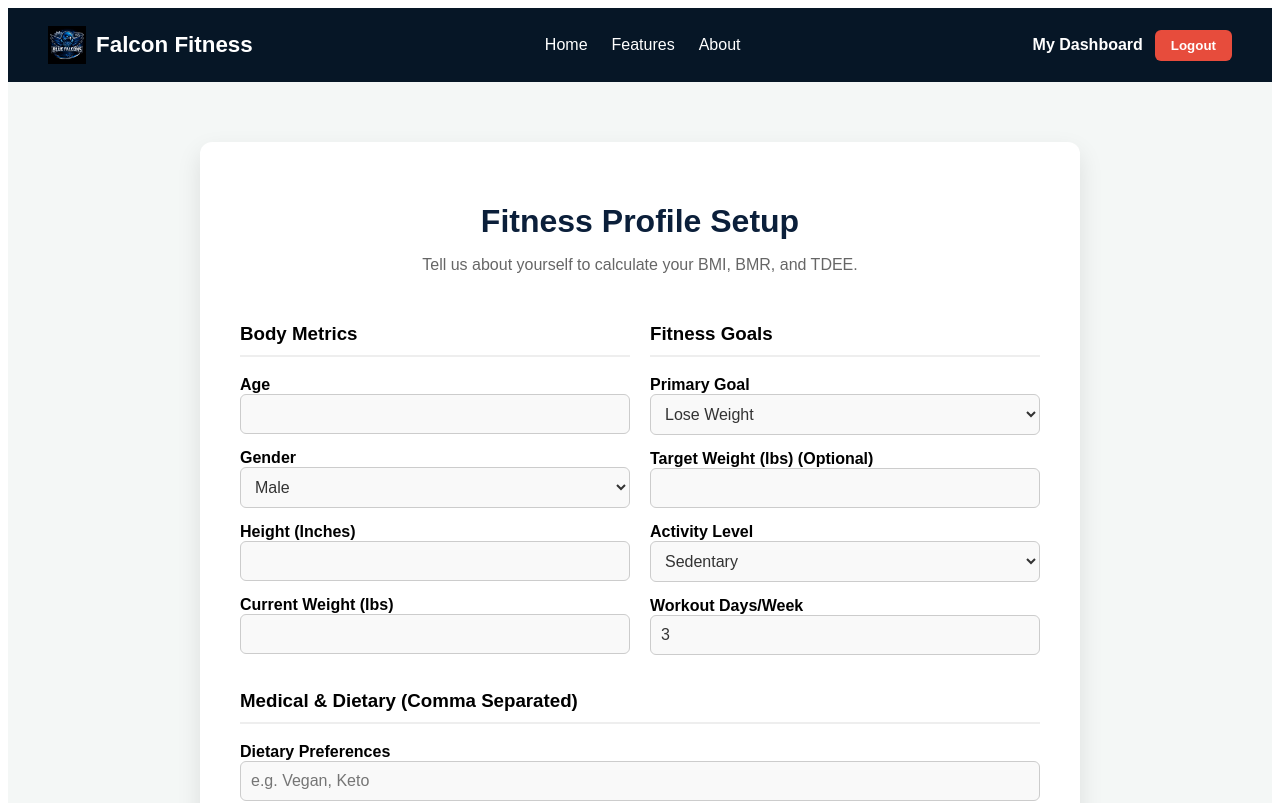
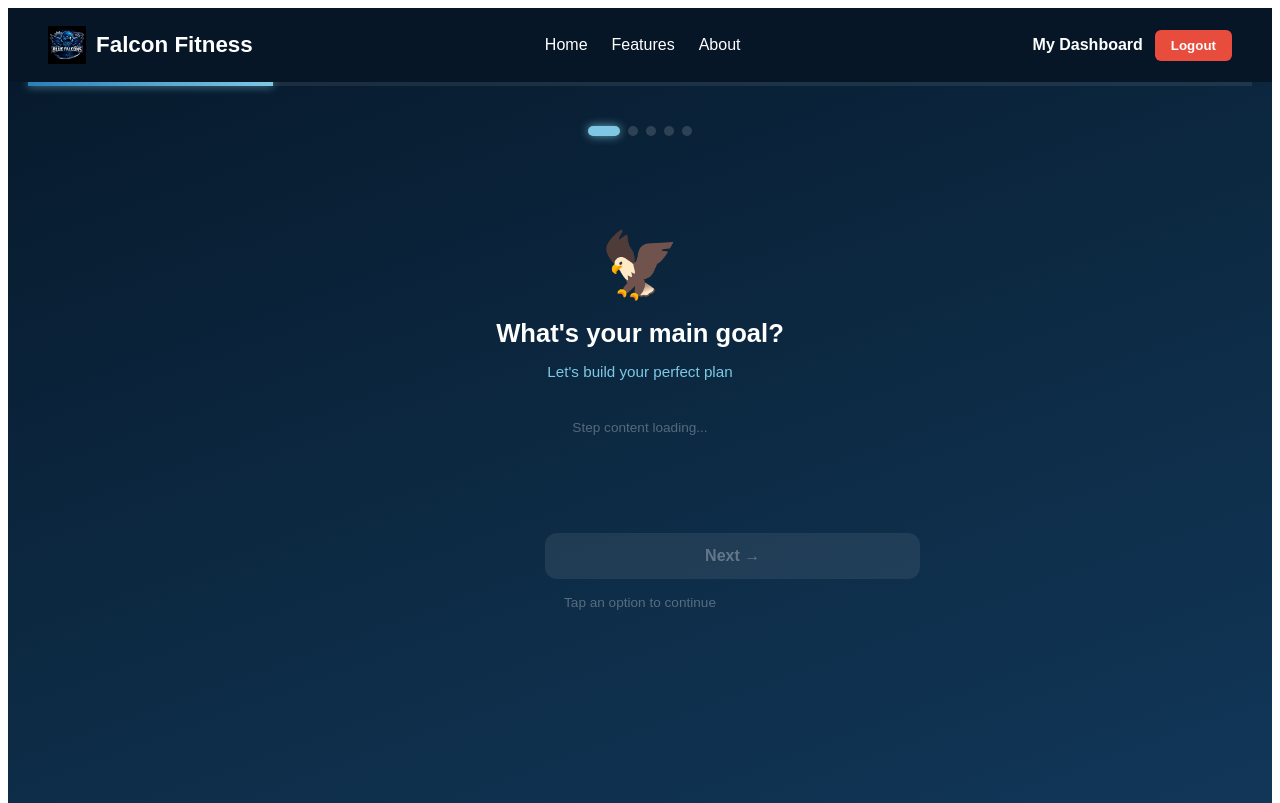
Before and after one commit to YXLuo95/CS3398-GroupProject, a React (Vite) app in the folder src/frontend/: page /quiz in a window 1280 px wide. Shown: the top 803 px of the page. Built offline with nearby package versions, Linux system fonts and the light colour scheme; sample sign-in values are in the browser's storage.

Commit message:
Add multi-step quiz wizard with progress bar and step navigation (T3S-24)

```diff
--- a/src/frontend/src/App.jsx
+++ b/src/frontend/src/App.jsx
@@ -3,6 +3,7 @@
 // ==========================================
 import React, { useState, useEffect ,useCallback} from "react";
 import { BrowserRouter as Router, Routes, Route, Link, useNavigate, useLocation } from "react-router-dom";
+import Quiz from "./pages/Quiz";
 import axios from 'axios';
 import { LineChart, Line, XAxis, YAxis, CartesianGrid, Tooltip, ResponsiveContainer } from 'recharts';
 import falconLogo from "./assets/blue-falcon-logo.png";
@@ -603,7 +604,7 @@ function App() {
           <Route path="/login" element={<Login />} />
           <Route path="/signup" element={<SignUp />} />
           <Route path="/dashboard" element={<Dashboard />} />
-          <Route path="/quiz" element={<OnboardingQuiz />} />
+          <Route path="/quiz" element={<Quiz />} />
         </Routes>
       </div>
     </Router>
--- a/src/frontend/src/pages/Quiz.jsx
+++ b/src/frontend/src/pages/Quiz.jsx
@@ -1,10 +1,185 @@
-// Quiz page component
-// This will capture the user's fitness goal (lose weight, gain muscle, etc.)
-export default function Quiz() {
+import { useReducer, useEffect, useState } from "react";
+import { useNavigate } from "react-router-dom";
+
+// ==========================================
+// STATE MANAGEMENT
+// ==========================================
+const initialState = {
+  step: 1,
+  direction: 1,
+  goal_type: "",
+  age: "",
+  gender: "",
+  height_in: "",
+  weight_lbs: "",
+  target_weight: "",
+  activity_level: "",
+  workout_days: "",
+  dietary_preferences: [],
+  allergies: [],
+  limitations: "",
+};
+
+function quizReducer(state, action) {
+  switch (action.type) {
+    case "SET_FIELD":
+      return { ...state, [action.field]: action.value };
+    case "TOGGLE_ARRAY":
+      const arr = state[action.field];
+      const exists = arr.includes(action.value);
+      return { ...state, [action.field]: exists ? arr.filter(v => v !== action.value) : [...arr, action.value] };
+    case "NEXT_STEP":
+      return { ...state, step: state.step + 1, direction: 1 };
+    case "PREV_STEP":
+      return { ...state, step: state.step - 1, direction: -1 };
+    default:
+      return state;
+  }
+}
+
+const TOTAL_STEPS = 5;
+
+function isStepComplete(state) {
+  switch (state.step) {
+    case 1: return !!state.goal_type;
+    case 2: return !!state.age && !!state.gender && !!state.height_in && !!state.weight_lbs;
+    case 3: return !!state.activity_level;
+    case 4: return !!state.workout_days;
+    case 5: return true;
+    default: return false;
+  }
+}
+
+// ==========================================
+// STEP PLACEHOLDERS
+// ==========================================
+const stepMeta = [
+  { emoji: "🦅", title: "What's your main goal?",       sub: "Let's build your perfect plan" },
+  { emoji: "📏", title: "Tell us about your body",       sub: "We'll calculate your BMI, BMR & TDEE" },
+  { emoji: "🏋️", title: "How active are you?",           sub: "Pick your current lifestyle" },
+  { emoji: "📅", title: "How many days can you train?",  sub: "Per week — be honest with yourself!" },
+  { emoji: "🥗", title: "Diet & Allergies",              sub: "Select all that apply" },
+];
+
+function StepPlaceholder({ step }) {
+  const meta = stepMeta[step - 1];
   return (
-    <div>
-      <h1>Onboarding Quiz</h1>
-      <p>This page will collect the user’s goals and preferences.</p>
+    <div style={{ textAlign: "center", padding: "60px 20px", color: "white" }}>
+      <div style={{ fontSize: "4rem", marginBottom: "16px" }}>{meta.emoji}</div>
+      <h2 style={{ fontSize: "1.6rem", margin: "0 0 6px" }}>{meta.title}</h2>
+      <p style={{ color: "#7ec8e3", fontSize: "0.95rem" }}>{meta.sub}</p>
+      <p style={{ color: "rgba(255,255,255,0.3)", marginTop: "40px", fontSize: "0.85rem" }}>Step content loading...</p>
     </div>
   );
 }
+
+// ==========================================
+// MAIN QUIZ COMPONENT
+// ==========================================
+export default function Quiz() {
+  const navigate = useNavigate();
+  const [state, dispatch] = useReducer(quizReducer, initialState);
+  const [animating, setAnimating] = useState(false);
+
+  useEffect(() => {
+    if (!localStorage.getItem("token")) navigate("/login");
+  }, [navigate]);
+
+  const canProceed = isStepComplete(state);
+  const progress = (state.step / TOTAL_STEPS) * 100;
+  const stepLabels = ["Goal", "Metrics", "Activity", "Schedule", "Diet"];
+
+  const handleNext = () => {
+    if (!canProceed) return;
+    setAnimating(true);
+    setTimeout(() => { dispatch({ type: "NEXT_STEP" }); setAnimating(false); }, 200);
+  };
+
+  const handleBack = () => {
+    setAnimating(true);
+    setTimeout(() => { dispatch({ type: "PREV_STEP" }); setAnimating(false); }, 200);
+  };
+
+  return (
+    <div style={{
+      minHeight: "100vh",
+      background: "linear-gradient(160deg, #071a2d 0%, #0d2b45 50%, #12395d 100%)",
+      display: "flex",
+      flexDirection: "column",
+      alignItems: "center",
+      padding: "0 20px 40px",
+    }}>
+      {/* Thin top progress bar */}
+      <div style={{ width: "100%", height: "4px", backgroundColor: "rgba(255,255,255,0.08)", position: "sticky", top: 0, zIndex: 10 }}>
+        <div style={{
+          height: "100%",
+          width: `${progress}%`,
+          background: "linear-gradient(to right, #2980b9, #7ec8e3)",
+          transition: "width 0.5s ease",
+          boxShadow: "0 0 8px rgba(126,200,227,0.8)"
+        }} />
+      </div>
+
+      <div style={{ width: "100%", maxWidth: "560px", marginTop: "40px" }}>
+
+        {/* Step dot indicators */}
+        <div style={{ display: "flex", justifyContent: "center", gap: "8px", marginBottom: "32px" }}>
+          {stepLabels.map((label, i) => (
+            <div key={label} style={{ display: "flex", flexDirection: "column", alignItems: "center", gap: "5px" }}>
+              <div style={{
+                width: i + 1 === state.step ? "32px" : "10px",
+                height: "10px",
+                borderRadius: "99px",
+                backgroundColor: i + 1 < state.step ? "#3498db" : i + 1 === state.step ? "#7ec8e3" : "rgba(255,255,255,0.15)",
+                transition: "all 0.4s ease",
+                boxShadow: i + 1 === state.step ? "0 0 10px rgba(126,200,227,0.8)" : "none"
+              }} />
+            </div>
+          ))}
+        </div>
+
+        {/* Step content with fade + slide animation */}
+        <div style={{
+          opacity: animating ? 0 : 1,
+          transform: animating ? `translateX(${state.direction > 0 ? "20px" : "-20px"})` : "translateX(0)",
+          transition: "opacity 0.2s ease, transform 0.2s ease",
+        }}>
+          <StepPlaceholder step={state.step} />
+        </div>
+
+        {/* Navigation */}
+        <div style={{ display: "flex", gap: "12px", marginTop: "24px" }}>
+          {state.step > 1 ? (
+            <button onClick={handleBack} style={{
+              flex: 1, padding: "14px", borderRadius: "12px",
+              backgroundColor: "rgba(255,255,255,0.06)",
+              color: "white", border: "1px solid rgba(255,255,255,0.15)",
+              fontSize: "1rem", cursor: "pointer", fontWeight: "bold"
+            }}>
+              ← Back
+            </button>
+          ) : <div style={{ flex: 1 }} />}
+
+          <button onClick={handleNext} disabled={!canProceed} style={{
+            flex: 2, padding: "14px", borderRadius: "12px",
+            background: canProceed ? "linear-gradient(to right, #2980b9, #3498db)" : "rgba(255,255,255,0.08)",
+            color: canProceed ? "white" : "rgba(255,255,255,0.3)",
+            border: "none", fontSize: "1rem",
+            cursor: canProceed ? "pointer" : "not-allowed",
+            fontWeight: "bold",
+            boxShadow: canProceed ? "0 4px 15px rgba(52,152,219,0.35)" : "none",
+            transition: "all 0.3s ease"
+          }}>
+            {state.step === TOTAL_STEPS ? "Review →" : "Next →"}
+          </button>
+        </div>
+
+        {state.step === 1 && (
+          <p style={{ color: "rgba(255,255,255,0.3)", fontSize: "0.85rem", textAlign: "center", marginTop: "16px" }}>
+            Tap an option to continue
+          </p>
+        )}
+      </div>
+    </div>
+  );
+}
```
